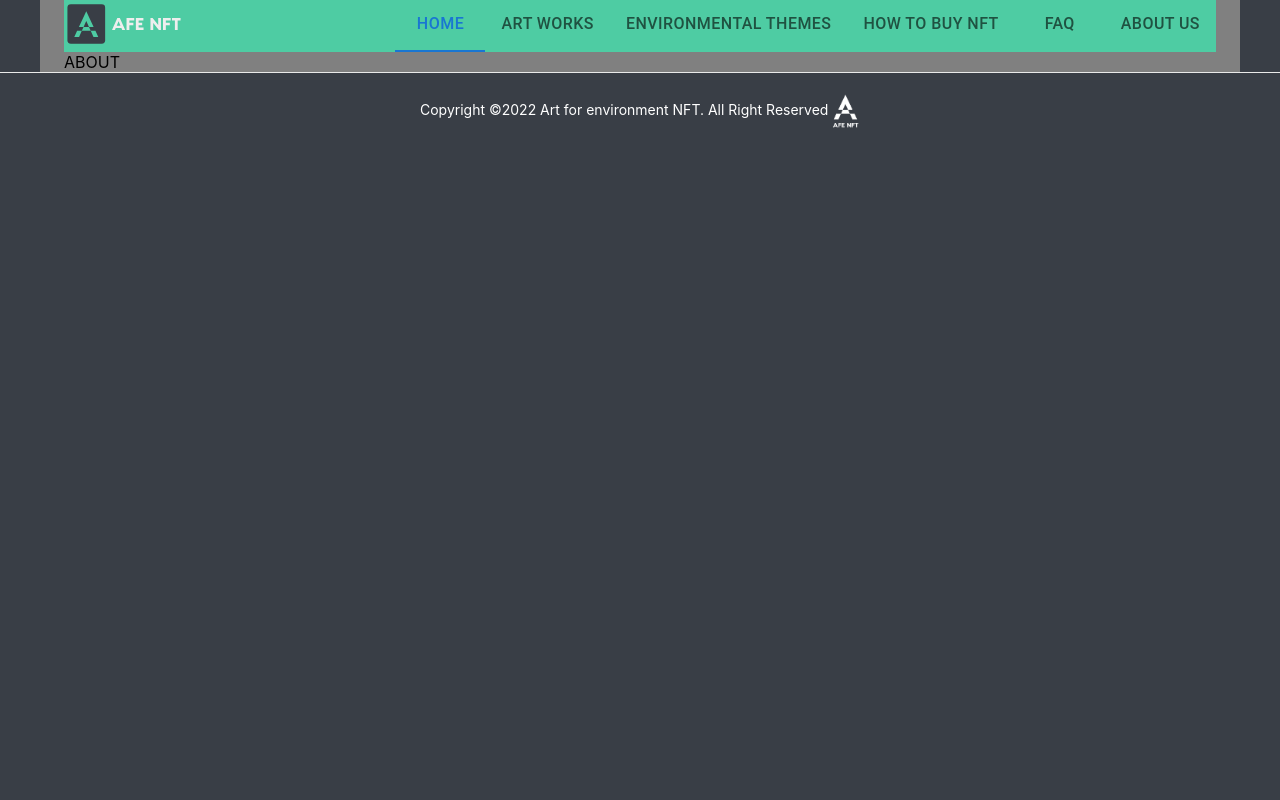
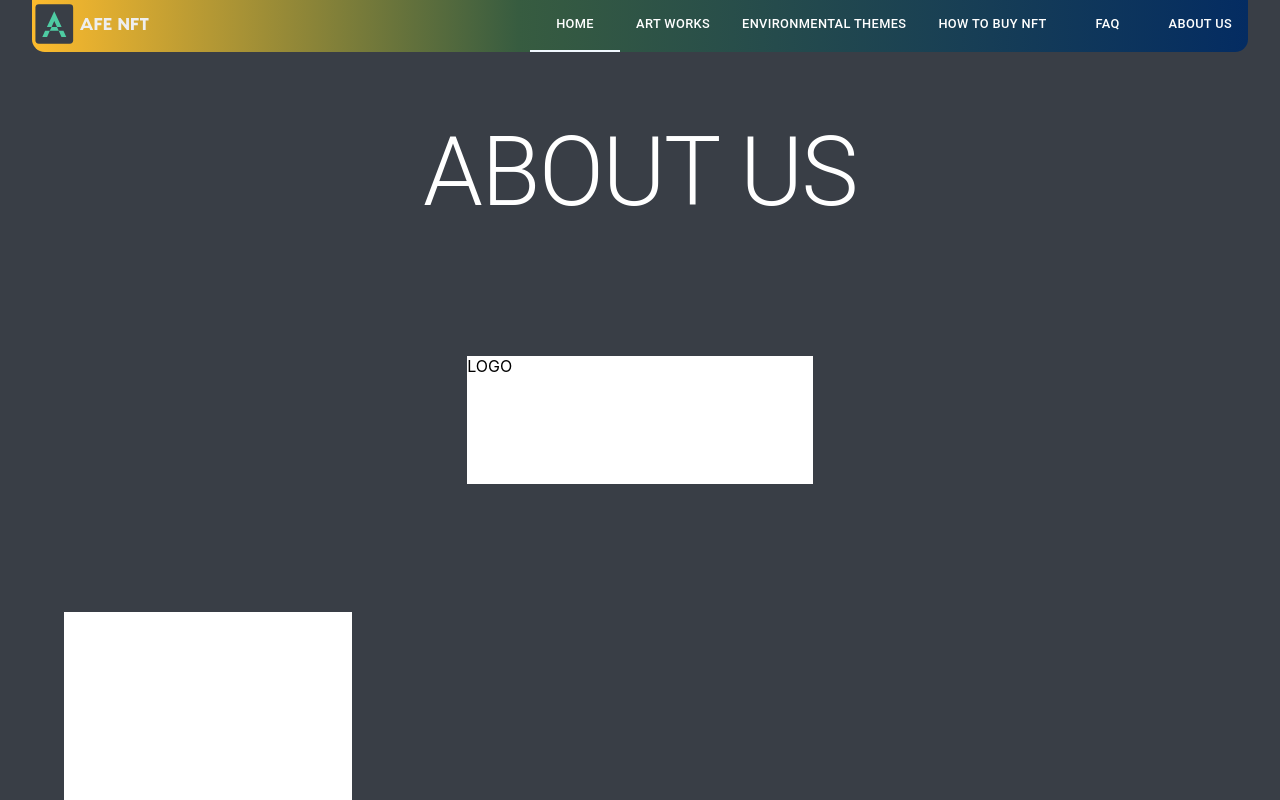
Before and after one commit to pattsing/afe-web, a React (Create React App) app: page /about in a window 1280 px wide. Shown: the top 800 px of the page. Built offline with nearby package versions, Linux system fonts and the light colour scheme.

Commit message:
Nav-About: Edit style

```diff
--- a/src/App.css
+++ b/src/App.css
@@ -36,3 +36,7 @@
     transform: rotate(360deg);
   }
 }
+
+.MuiTabs-indicator {
+  background-color: aliceblue !important;
+}
--- a/src/App.tsx
+++ b/src/App.tsx
@@ -1,6 +1,6 @@
 import { Route, Routes } from "react-router-dom";
 import "./App.css";
-import About from "./Pages/About";
+import About from "./Pages/About/About";
 import BuyNFT from "./Pages/BuyNFT";
 import Landing from "./Pages/Landing/Landing";
 import Artworks from "./Pages/Artworks/Artworks";
--- a/src/Components/NavBar/NavBar.css
+++ b/src/Components/NavBar/NavBar.css
@@ -1,14 +1,17 @@
 .menu-bar {
-    justify-content: space-between;
-    display: flex;
-    width: 100%;
-    height: 80px;
-    background-color: #4ecca3;
-    align-items: center;
+  height: 3vw;
+  background: linear-gradient(
+    90deg,
+    rgba(253, 187, 45, 1) 0%,
+    rgba(55, 92, 64, 1) 40%,
+    rgba(4, 44, 98, 1) 100%
+  );
+  margin: auto;
+  border-radius: 0vw 0vw 1vw 1vw;
+  height: 10%;
+}
 
-  }
-
-  .menu-logo {
-    width: 120px;
-    height: 48px;
-  }
+.menu-logo {
+  width: 120px;
+  height: 48px;
+}
--- a/src/Components/NavBar/NavBar.tsx
+++ b/src/Components/NavBar/NavBar.tsx
@@ -9,8 +9,9 @@ import { useNavigate } from "react-router-dom";
 import navBarData from "../../Data/NavBarData.json";
 import { setNavState } from "../../ReduxStore/NavBarSlice";
 import store from "../../ReduxStore/store";
-import "./NavBar.css"
-import navlogo from "../../Assets/afelogo-left-nobg.svg"
+import "./NavBar.css";
+import navlogo from "../../Assets/afelogo-left-nobg.svg";
+import { style } from "@mui/system";
 
 const NavBar = () => {
   const { navBar } = store.getState();
@@ -63,16 +64,18 @@ const NavBar = () => {
   return (
     <Box
       sx={{
-        width: "100%",
-        bgcolor: "#4ecca3",
+        width: "95%",
         display: "flex",
         flexDirection: "row",
-        justifyContent: "space-between",
       }}
+      className={"menu-bar"}
     >
-      <div>
-        <img src={navlogo} className="menu-logo"/>
+      <div style={{ width: "20%" }}>
+        <img src={navlogo} className="menu-logo" />
       </div>
+      <div
+        style={{ width: "80%", display: "flex", flexDirection: "row-reverse" }}
+      >
         <Tabs value={value} onChange={handleChange}>
           {navBarData.map((tab, index) => {
             return (
@@ -86,12 +89,14 @@ const NavBar = () => {
                 aria-expanded={open ? "true" : undefined}
                 aria-haspopup="true"
                 style={{
-                fontSize: "16px"
+                  fontSize: "1vw",
+                  color: "#ffffff",
                 }}
               />
             );
           })}
         </Tabs>
+      </div>
       {getMenuList(activeTabIndex)}
     </Box>
   );
--- a/src/Locals/en.json
+++ b/src/Locals/en.json
@@ -1,5 +1,8 @@
 {
     "FaqPage": {
         "title": "FAQ"
+    },
+    "AboutPage": {
+        "title": "ABOUT US"
     }
 }
--- a/src/Pages/About.tsx
+++ /dev/null
@@ -1,13 +0,0 @@
-import Container from "@mui/material/Container";
-import NavBar from "../Components/NavBar/NavBar";
-
-const About = () => {
-  return (
-    <Container style={{ backgroundColor: "gray" }}>
-      <NavBar />
-      <div>ABOUT</div>
-    </Container>
-  );
-};
-
-export default About;
--- /dev/null
+++ b/src/Pages/About/About.module.css
@@ -0,0 +1,4 @@
+.header {
+    margin-top: 5vw !important;
+    color: #ffffff;
+}
--- /dev/null
+++ b/src/Pages/About/About.tsx
@@ -0,0 +1,43 @@
+import Typography from "@mui/material/Typography";
+import NavBar from "../../Components/NavBar/NavBar";
+import translation from "../../Locals/en.json";
+import style from "./About.module.css";
+
+const About = () => {
+  const trans = translation.AboutPage;
+
+  return (
+    <div>
+      <NavBar />
+      <Typography
+        variant="h1"
+        align="center"
+        component="div"
+        gutterBottom
+        className={style.header}
+      >
+        {trans.title}
+      </Typography>
+      <div style={{ padding: "0vw 5vw" }}>
+        <div
+          style={{
+            width: "30%",
+            height: "10vw",
+            backgroundColor: "white",
+            margin: "auto",
+            marginTop: "10vw",
+          }}
+        >
+          LOGO
+        </div>
+        <div style={{margin: "auto", marginTop:"10vw"}}>
+          <div style={{width:"25%", height:"25vw", backgroundColor: "white"}}></div>
+          <div style={{width:"25%", height:"25vw", backgroundColor: "white"}}></div>
+          <div style={{width:"25%", height:"25vw", backgroundColor: "white"}}></div>
+        </div>
+      </div>
+    </div>
+  );
+};
+
+export default About;
--- a/src/Pages/Artworks/Artworks.tsx
+++ b/src/Pages/Artworks/Artworks.tsx
@@ -1,17 +1,17 @@
-import * as React from 'react';
-import Box from '@mui/material/Box';
-import ImageList from '@mui/material/ImageList';
-import ImageListItem from '@mui/material/ImageListItem';
+import * as React from "react";
+import Box from "@mui/material/Box";
+import ImageList from "@mui/material/ImageList";
+import ImageListItem from "@mui/material/ImageListItem";
 import Container from "@mui/material/Container";
 import NavBar from "../../Components/NavBar/NavBar";
-import ImageListItemBar from '@mui/material/ImageListItemBar';
-import MockImageData from '../../Data/MockImageData.json'
+import ImageListItemBar from "@mui/material/ImageListItemBar";
+import MockImageData from "../../Data/MockImageData.json";
 
 export default function Artworks() {
   return (
-      <Container>
-          <NavBar />
-          {/* <Box sx={{ width: 500, height: 450, overflowY: 'scroll' }}> */}
+    <div>
+      <NavBar />
+      {/* <Box sx={{ width: 500, height: 450, overflowY: 'scroll' }}> */}
       <ImageList variant="masonry" cols={3} gap={8}>
         {MockImageData.map((item) => (
           <ImageListItem key={item.img}>
@@ -21,13 +21,11 @@ export default function Artworks() {
               alt={item.title}
               loading="lazy"
             />
-            <ImageListItemBar
-            title={item.title}
-          />
+            <ImageListItemBar title={item.title} />
           </ImageListItem>
         ))}
       </ImageList>
-    {/* </Box> */}
-          </Container>
+      {/* </Box> */}
+    </div>
   );
 }
--- a/src/Pages/BuyNFT.tsx
+++ b/src/Pages/BuyNFT.tsx
@@ -3,10 +3,10 @@ import NavBar from "../Components/NavBar/NavBar";
 
 const BuyNFT = () => {
   return (
-    <Container style={{ backgroundColor: "gray" }}>
+    <div>
       <NavBar />
       <div>BuyNFT</div>
-    </Container>
+    </div>
   );
 };
 
--- a/src/Pages/Landing/Landing.tsx
+++ b/src/Pages/Landing/Landing.tsx
@@ -4,7 +4,7 @@ import "./Landing.css";
 import tempImage from "../../Assets/temp_img.jpg";
 import wwfLogo from "../../Assets/wwflogo.jpeg";
 import panadaImg from "../../Assets/panda.png";
-import canLogo from "../../Assets/canlogo.jpeg"
+import canLogo from "../../Assets/canlogo.jpeg";
 import { Swiper, SwiperSlide } from "swiper/react";
 import { Pagination } from "swiper";
 import MockImageData from "../../Data/MockImageData.json";
@@ -60,7 +60,7 @@ const Landing = () => {
                   loading="lazy"
                   style={{
                     width: "100%",
-                  height: "100%"
+                    height: "100%",
                   }}
                 />
               </div>
@@ -83,36 +83,49 @@ const Landing = () => {
             <img src={wwfLogo} className="first-paragraph-image-right"></img>
           </div>
           <div className="first-paragraph">
-            <h1 style={{
-              textAlign: "right"
-            }}>ART FOR ENVIRONMENT</h1>
-            <p style={{ textAlign: "justify"}}>Mother Earth needs your help. With the fallout from climate change
+            <h1
+              style={{
+                textAlign: "right",
+              }}
+            >
+              ART FOR ENVIRONMENT
+            </h1>
+            <p style={{ textAlign: "justify" }}>
+              Mother Earth needs your help. With the fallout from climate change
               and mass extinctions looming, she is slipping away right under our
-            noses. Art for Environment – NFT (AFE-NFT) aims to slow her decay by
-            becoming a vehicle for aiding her recovery.</p>
+              noses. Art for Environment – NFT (AFE-NFT) aims to slow her decay
+              by becoming a vehicle for aiding her recovery.
+            </p>
           </div>
         </div>
 
         <div className="group-card">
-
           <div className="second-paragraph">
             <h1>WHAT IS AFE-NFT?</h1>
-            <p style={{ textAlign: "justify"}}>AFE-NFT is online collection of high-quality artworks that
-            poignantly address current and pressing environmental issues. These
-            artworks by renowned artists</p>
+            <p style={{ textAlign: "justify" }}>
+              AFE-NFT is online collection of high-quality artworks that
+              poignantly address current and pressing environmental issues.
+              These artworks by renowned artists
+            </p>
 
-            <p> Minted and stored as ERC-721 tokens, Each artworks contains 3 Token of the same artwork, priced at USD 2,700 per piece. Twenty percent
-            of all our proceeds will be donated to several environmental
-            charities, including the World Wildlife Fund (WWF) and Climate
-            Action Network (CAN).</p>
-            <p>The remaining balance will be equally divided
-            between the artist and the project.</p>
+            <p>
+              {" "}
+              Minted and stored as ERC-721 tokens, Each artworks contains 3
+              Token of the same artwork, priced at USD 2,700 per piece. Twenty
+              percent of all our proceeds will be donated to several
+              environmental charities, including the World Wildlife Fund (WWF)
+              and Climate Action Network (CAN).
+            </p>
+            <p>
+              The remaining balance will be equally divided between the artist
+              and the project.
+            </p>
           </div>
 
           <div
             style={{
               width: "30%",
-              padding: "1em"
+              padding: "1em",
             }}
           >
             <img src={canLogo} className="second-paragraph-image-top"></img>
```
Lines whose indentation alone changed are shown as unchanged.
